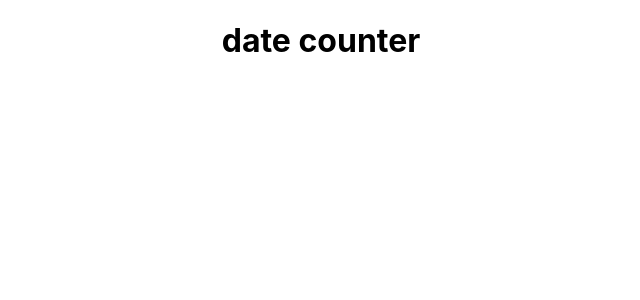
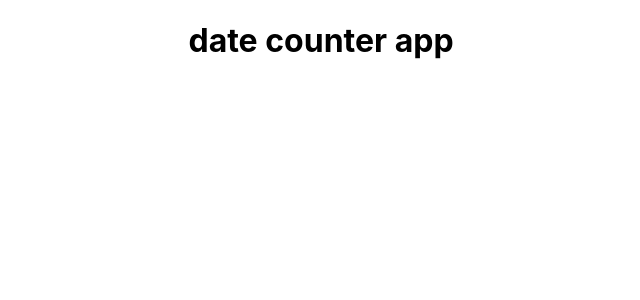
Before and after one commit to vimal336/React-js-projects, a React (Create React App) app in the folder date-counter/: page / in a window 1280 px wide. Shown: the top 300 px of the page, without its empty margins (319-959 px from the left). Built offline with nearby package versions, Linux system fonts and the light colour scheme.

Commit message:
date counter project

```diff
--- a/date-counter/src/App.js
+++ b/date-counter/src/App.js
@@ -3,7 +3,8 @@ import './App.css';
 function App() {
   return (
     <div className="App">
-     <h1>date counter</h1>
+     <h1>date counter app</h1>
+
     </div>
   );
 }
```
